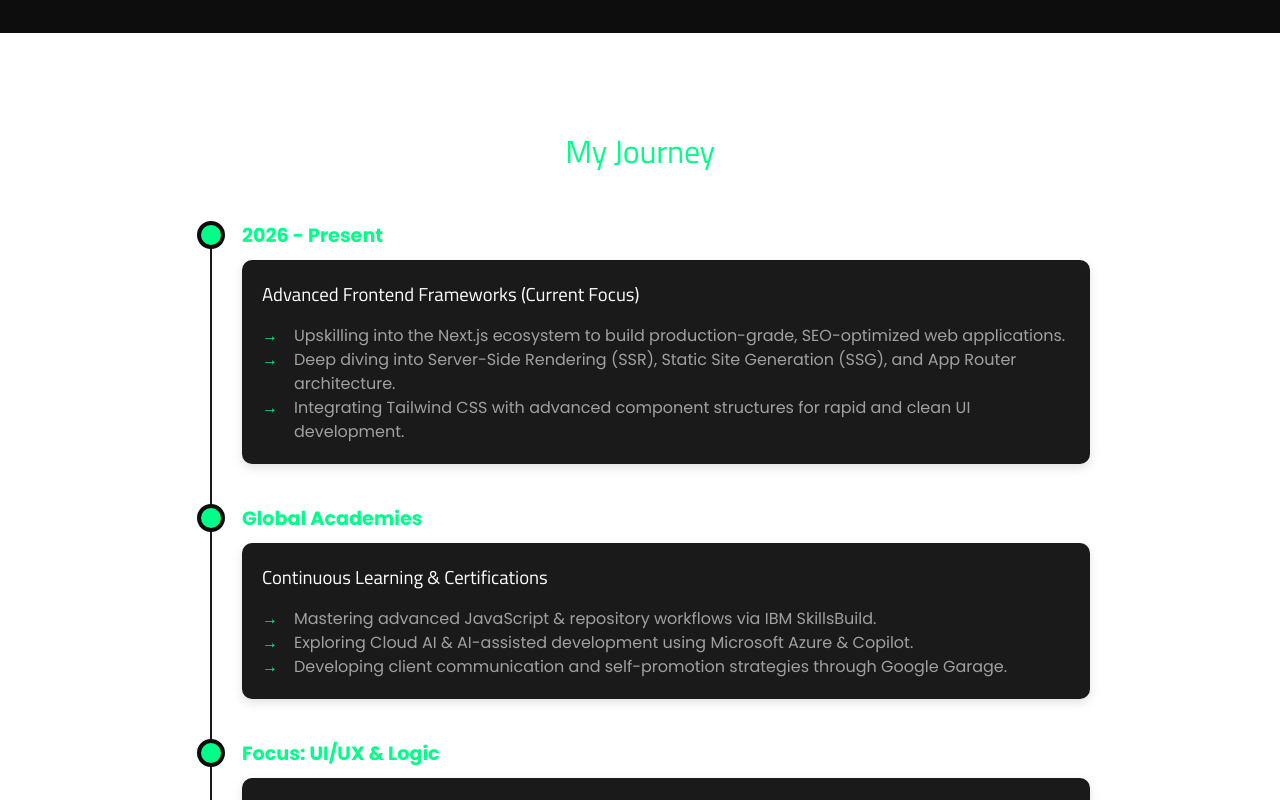
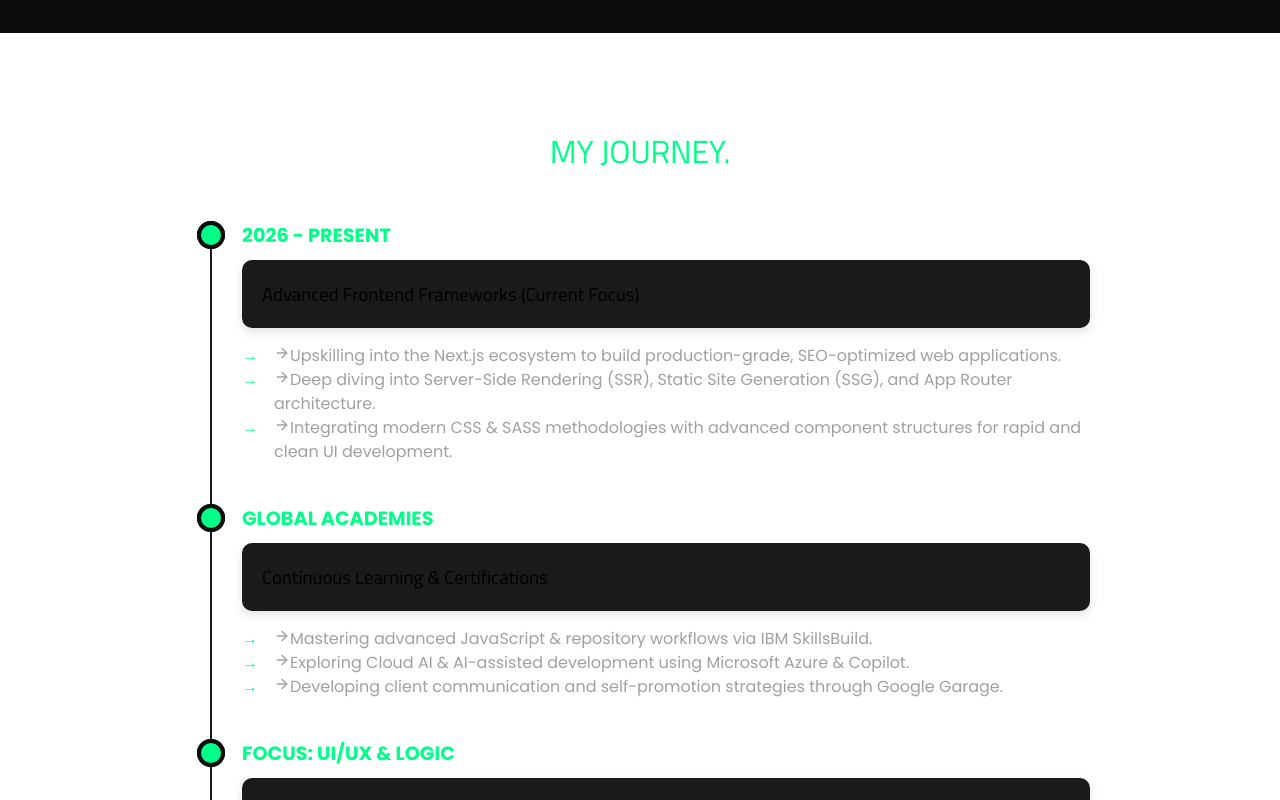
Before and after one commit to lakshan-beast/My-Portfolio, a React (Vite) app: page / in a window 1280 px wide. Shown: the part 1700-2500 px from the top of the page. Built offline with nearby package versions, Linux system fonts and the light colour scheme.

Commit message:
feat: enhance Experience component with improved structure and styling

```diff
--- a/src/components/Experience.jsx
+++ b/src/components/Experience.jsx
@@ -1,19 +1,78 @@
+// import React from "react";
+
+// const Experience = () => {
+//   const experiences = [
+//     {
+//       title: "Advanced Frontend Frameworks (Current Focus)",
+//       period: "2026 - Present",
+//       descriptions: [
+//         "Upskilling into the Next.js ecosystem to build production-grade, SEO-optimized web applications.",
+//         "Deep diving into Server-Side Rendering (SSR), Static Site Generation (SSG), and App Router architecture.",
+//         "Integrating Tailwind CSS with advanced component structures for rapid and clean UI development.",
+//       ],
+//     },
+//     {
+//       title: "Continuous Learning & Certifications",
+//       period: "Global Academies",
+//       descriptions: [
+//         "Mastering advanced JavaScript & repository workflows via IBM SkillsBuild.",
+//         "Exploring Cloud AI & AI-assisted development using Microsoft Azure & Copilot.",
+//         "Developing client communication and self-promotion strategies through Google Garage.",
+//       ],
+//     },
+//     {
+//       title: "Project-Based Learning",
+//       period: "Focus: UI/UX & Logic",
+//       descriptions: [
+//         "Developed various frontend applications focusing on component-based architecture, responsive design, & state management using React.js.",
+//       ],
+//     },
+//   ];
+
+//   return (
+//     <section className="experience" id="experince" data-aos-offset="0">
+//       <div className="experience-container" data-aos="fade-up">
+//         <h2 className="section-title">My Journey</h2>
+
+//         <div className="timeline">
+//           {experiences.map((experience, index) => (
+//             <div className="timeline-item" key={index} data-aos="fade-up">
+//               <div className="period">{experience.period}</div>
+//               <div className="content">
+//                 <h3>{experience.title}</h3>
+//                 <ul className="journey-list">
+//                   {experience.descriptions.map((desc, index) => (
+//                     <li key={index}>{desc}</li>
+//                   ))}
+//                 </ul>
+//               </div>
+//             </div>
+//           ))}
+//         </div>
+//       </div>
+//     </section>
+//   );
+// };
+
+// export default Experience;
+
 import React from "react";
+import { FiArrowRight } from "react-icons/fi";
 
-const Experience = () => {
+export default function Experience() {
   const experiences = [
     {
       title: "Advanced Frontend Frameworks (Current Focus)",
-      period: "2026 - Present",
+      period: "2026 - PRESENT",
       descriptions: [
         "Upskilling into the Next.js ecosystem to build production-grade, SEO-optimized web applications.",
         "Deep diving into Server-Side Rendering (SSR), Static Site Generation (SSG), and App Router architecture.",
-        "Integrating Tailwind CSS with advanced component structures for rapid and clean UI development.",
+        "Integrating modern CSS & SASS methodologies with advanced component structures for rapid and clean UI development.",
       ],
     },
     {
       title: "Continuous Learning & Certifications",
-      period: "Global Academies",
+      period: "GLOBAL ACADEMIES",
       descriptions: [
         "Mastering advanced JavaScript & repository workflows via IBM SkillsBuild.",
         "Exploring Cloud AI & AI-assisted development using Microsoft Azure & Copilot.",
@@ -22,7 +81,7 @@ const Experience = () => {
     },
     {
       title: "Project-Based Learning",
-      period: "Focus: UI/UX & Logic",
+      period: "FOCUS: UI/UX & LOGIC",
       descriptions: [
         "Developed various frontend applications focusing on component-based architecture, responsive design, & state management using React.js.",
       ],
@@ -30,19 +89,38 @@ const Experience = () => {
   ];
 
   return (
-    <section className="experience" id="experince" data-aos-offset="0">
-      <div className="experience-container" data-aos="fade-up">
-        <h2 className="section-title">My Journey</h2>
+    <section id="experience" className="experience">
+      <div className="experience-container">
+        {/* Section Header */}
+        <div className="section-header">
+          {/* <span className="section-tag">CAREER & GROWTH</span> */}
+          <h2 className="section-title">
+            MY JOURNEY<span className="title-dot">.</span>
+          </h2>
+        </div>
 
+        {/* Timeline Container */}
         <div className="timeline">
           {experiences.map((experience, index) => (
-            <div className="timeline-item" key={index} data-aos="fade-up">
-              <div className="period">{experience.period}</div>
-              <div className="content">
-                <h3>{experience.title}</h3>
+            <div key={index} className="timeline-item">
+              {/* Timeline Bullet Node */}
+              <div className="timeline-node" />
+
+              {/* Experience Card */}
+              <div className="timeline-item">
+                {/* Period Badge */}
+                <div className="period">{experience.period}</div>
+
+                {/* Job / Focus Title */}
+                <h3 className="content">{experience.title}</h3>
+
+                {/* Descriptions List */}
                 <ul className="journey-list">
-                  {experience.descriptions.map((desc, index) => (
-                    <li key={index}>{desc}</li>
+                  {experience.descriptions.map((desc, i) => (
+                    <li key={i} className="">
+                      <FiArrowRight className="arrow-icon" />
+                      <span>{desc}</span>
+                    </li>
                   ))}
                 </ul>
               </div>
@@ -52,6 +130,4 @@ const Experience = () => {
       </div>
     </section>
   );
-};
-
-export default Experience;
+}
```
